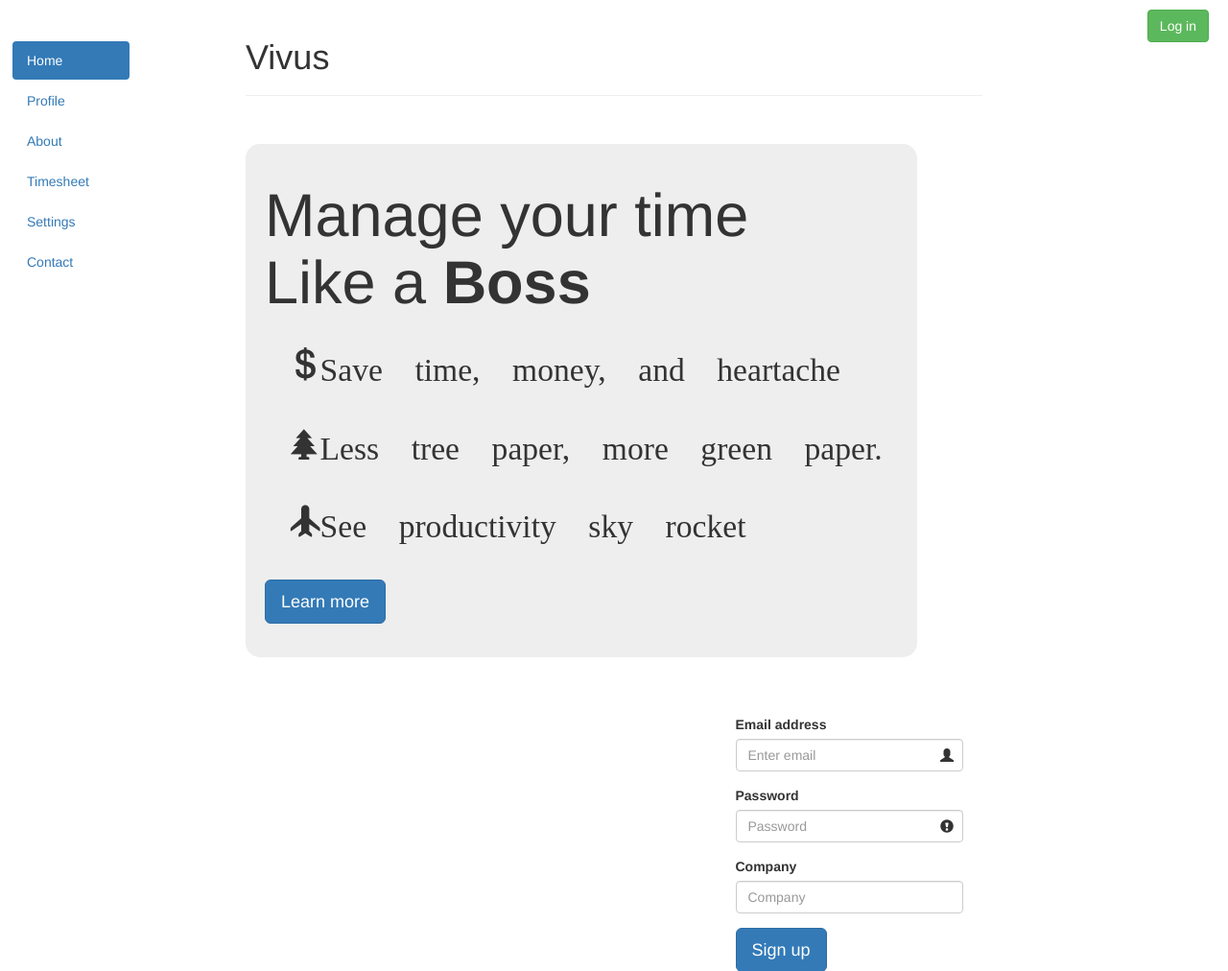
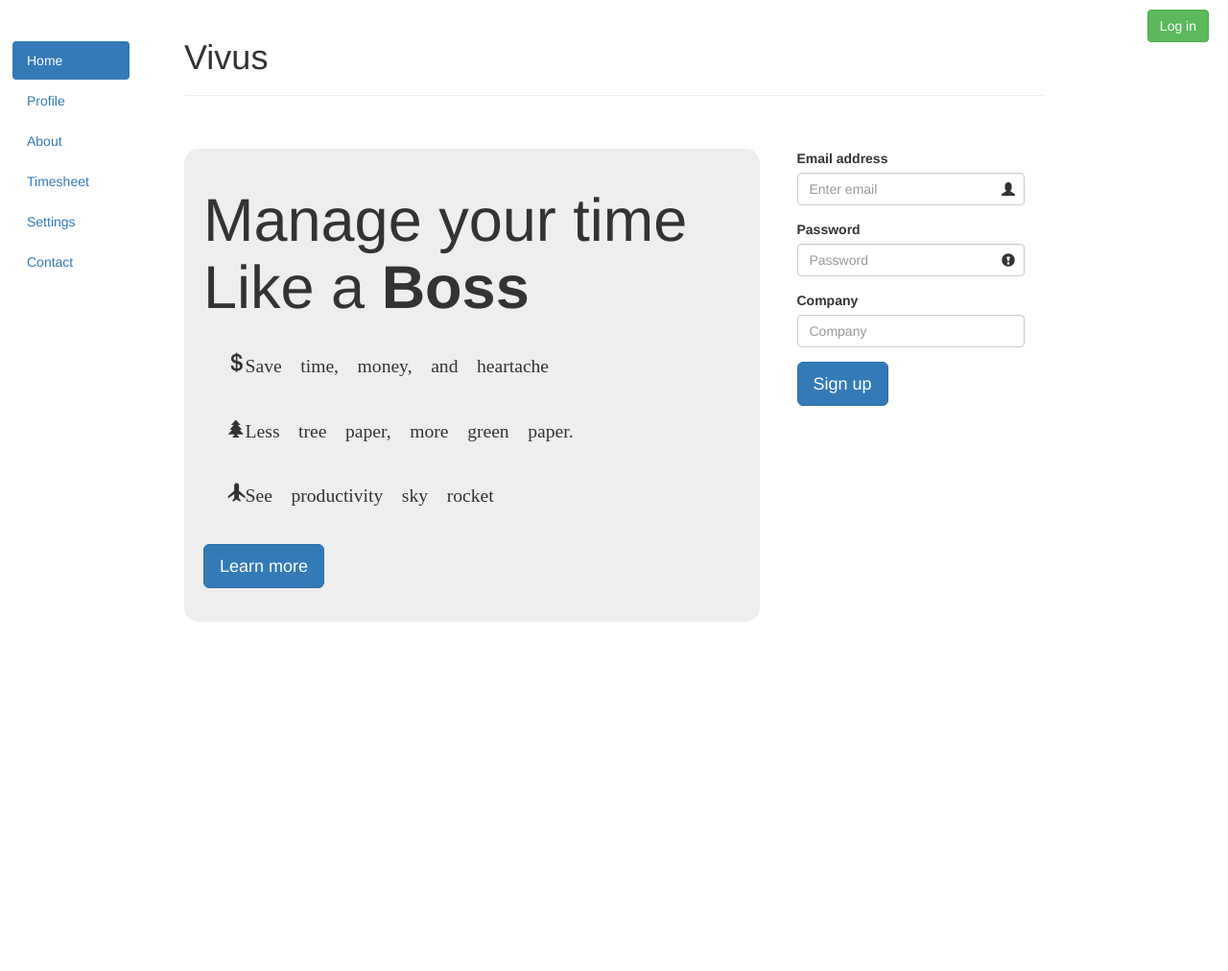
Before and after one commit to khanlam92/Ist440, a PHP site: page /IST440Project/ in a window 1280 px wide. Shown: the top 1012 px of the page at 96% size. After the commit the page ends 648 px from the top, so only its background shows below. Run offline with PHP 8.4, Linux system fonts and the light colour scheme; some libraries are stand-ins or nearby versions.

Commit message:
fixed layout issues in index

```diff
--- a/static/css/index_style.css
+++ b/static/css/index_style.css
@@ -4,13 +4,13 @@
 	float: left;
 	text-align: left;
 	border-radius: 15px;
-	width: 700px;
+	width: 600px;
 	margin-top: 4%;
 }
 #welcome_header span
 {
 	text-align: center;
-	font-size: 2.4em;
+	font-size: 1.4em;
 	margin-left: 20px;
 	margin-bottom: 20px;
 	margin-top: 20px;
--- a/static/css/style.css
+++ b/static/css/style.css
@@ -8,7 +8,7 @@
 }
 .page_container
 {
-	width: 60%;
+	width: 70%;
 	background-color: white;
 	margin-left: auto;
 	margin-right: auto;
```
Also changed, not shown: php/create_user.php (+4 -20 lines).
